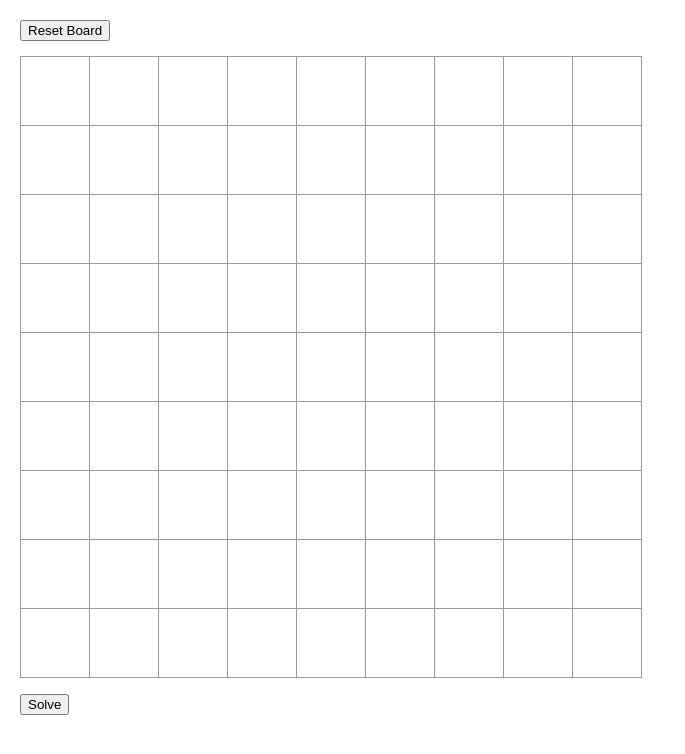
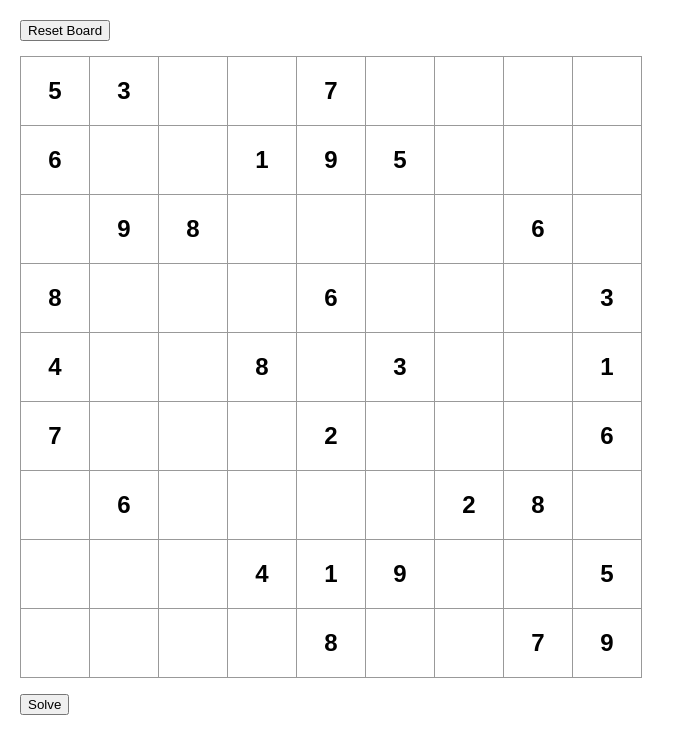
Before and after one commit to Malemm/ds-algo-impl, a React (Create React App) app in the folder sudoku-solver-react/: page / in a window 1280 px wide. Shown: the top 754 px of the page, without its empty margins (0-685 px from the left). Built offline with nearby package versions, Linux system fonts and the light colour scheme.

Commit message:
functional

```diff
--- a/sudoku-solver-react/src/App.js
+++ b/sudoku-solver-react/src/App.js
@@ -13,13 +13,36 @@ const inputBoardOriginal =
   ['', '', '', '', '', '', '', '', ''],
   ['', '', '', '', '', '', '', '', '']]
 
+const hardCodedSudoku =
+  [['5', '3', '', '', '7', '', '', '', ''],
+  ['6', '', '', '1', '9', '5', '', '', ''],
+  ['', '9', '8', '', '', '', '', '6', ''],
+  ['8', '', '', '', '6', '', '', '', '3'],
+  ['4', '', '', '8', '', '3', '', '', '1'],
+  ['7', '', '', '', '2', '', '', '', '6'],
+  ['', '6', '', '', '', '', '2', '8', ''],
+  ['', '', '', '4', '1', '9', '', '', '5'],
+  ['', '', '', '', '8', '', '', '7', '9']]
+
+/**
+ * Cell React component
+ * @param {*} props
+ * @returns
+ */
 function Cell(props) {
   return (
     <input type="text" className="square" id={`cell${props.x}${props.y}`} name={`cell${props.x}${props.y}`} defaultValue={props.value} readOnly={props.readOnly} style={props.fixedCell ? { backgroundColor: 'grey' } : { backgroundColor: null }} />
   );
 }
 
+/**
+ * Board React component
+ */
 class Board extends React.Component {
+  /**
+   * Input form submission handler
+   * @param {*} event
+   */
   onSubmit(event) {
     // obtain input
     event.preventDefault();
@@ -33,6 +56,14 @@ class Board extends React.Component {
     this.props.onSubmit(JSON.parse(JSON.stringify(inputBoardOriginal)));
   }
 
+  /**
+   * Render each cell of the sudoku board
+   * @param {*} x
+   * @param {*} y
+   * @param {*} value
+   * @param {*} readOnly
+   * @returns
+   */
   renderCell(x, y, value, readOnly) {
     return (
       <Cell
@@ -48,7 +79,7 @@ class Board extends React.Component {
   render() {
     return (
       <div>
-        {this.props?.solutionNum > 0 && <p>Solution: {this.props.solutionCount}</p>}
+        {this.props?.solutionNum > 0 && <p>Solution: {this.props.solutionNum}</p>}
         <form onSubmit={(event) => this.onSubmit(event)}>
           {[0, 1, 2, 3, 4, 5, 6, 7, 8].map((i, iindex) => {
 
@@ -75,10 +106,14 @@ class Board extends React.Component {
   }
 }
 
+/**
+ * Root component
+ */
 class Sudoku extends React.Component {
   constructor(props) {
     super(props);
-    this.emptyBoard =
+
+    this.inputBoard =
       [['', '', '', '', '', '', '', '', ''],
       ['', '', '', '', '', '', '', '', ''],
       ['', '', '', '', '', '', '', '', ''],
@@ -89,20 +124,54 @@ class Sudoku extends React.Component {
       ['', '', '', '', '', '', '', '', ''],
       ['', '', '', '', '', '', '', '', '']]
 
+    // for testing
+    this.inputBoard = hardCodedSudoku;
+
+    this.solutions = []
+
     this.state = {
-      board: JSON.parse(JSON.stringify(this.emptyBoard)),
+      board: JSON.parse(JSON.stringify(this.inputBoard)),
       solutionCount: 0,
       invalidBoard: false
     }
   }
 
+  /**
+   * To check consistency on input sudoku
+   * @returns
+   */
+  checkBoardConsistency() {
+    let count = 0;
+    for (let i = 0; i < 9; i++) {
+      for (let j = 0; j < 9; j++) {
+        if (!['', '1', '2', '3', '4', '5', '6', '7', '8', '9'].includes(this.inputBoard[i][j])) {
+          return false;
+        }
+        if (this.inputBoard[i][j] !== '') {
+          count++
+        }
+      }
+    }
+
+    if (count < 20) {
+      // system might crash if tried to generate solution for such cases
+      return false;
+    }
+    return true;
+  }
+
+  /**
+   * Handle sudoku submission
+   * @param {*} inputBoard
+   * @returns
+   */
   handleSubmit(inputBoard) {
+    this.inputBoard = inputBoard
 
     // validate input board; do not continue if board is invalid
-    if (!checkBoardConsistency(inputBoard)) {
+    if (!this.checkBoardConsistency()) {
       clearSolutions();
       this.setState({
-        board: inputBoard,
         invalidBoard: true
       })
       return;
@@ -111,7 +180,12 @@ class Sudoku extends React.Component {
     clearSolutions();
 
     // solve sudoku
-    solve(inputBoard, this.state.solutionCount);
+    this.solve();
+
+    // display solutions
+    for (let i = 0; i < this.solutions.length; i++) {
+      displaySolution(this.solutions[i], i + 1)
+    }
 
     if (this.state.invalidBoard)
       this.setState({
@@ -120,19 +194,97 @@ class Sudoku extends React.Component {
 
   }
 
+  /**
+   * solve - recursive backtracking algorithm
+   * @returns
+   */
+  solve() {
+    for (let x = 0; x < 9; x++) {
+      for (let y = 0; y < 9; y++) {
+        if (this.inputBoard[x][y] === '') {
+          for (let value = 1; value <= 9; value++) {
+            if (this.canWePut(x, y, '' + value)) {
+              this.inputBoard[x][y] = '' + value
+              this.solve()
+              this.inputBoard[x][y] = ''
+            }
+          }
+          return;
+        }
+      }
+    }
+
+    // save the solution
+    this.solutions.push(JSON.parse(JSON.stringify(this.inputBoard)))
+  }
+
+  /**
+   * canWePut - to check if a value can be put in a given position
+   * @param {*} x
+   * @param {*} y
+   * @param {*} value
+   * @returns
+   */
+  canWePut(x, y, value) {
+    // check rows
+    for (let i = 0; i < 9; i++) {
+      if (this.inputBoard[x][i] === value) {
+        return false
+      }
+    }
+
+    // check columns
+    for (let j = 0; j < 9; j++) {
+      if (this.inputBoard[j][y] === value) {
+        return false
+      }
+    }
+
+    // check the sub-square
+    let x_start = Math.floor(x / 3) * 3
+    let y_start = Math.floor(y / 3) * 3
+    for (let i = x_start; i < x_start + 3; i++) {
+      for (let j = y_start; j < y_start + 3; j++) {
+        if (this.inputBoard[i][j] === value) {
+          return false
+        }
+      }
+    }
+
+    return true
+  }
+
+  /**
+   * Reset the board.
+   */
   resetBoard() {
     clearSolutions();
     this.setState({
       invalidBoard: false
     })
     // below is not working
-    // let emptyBoard = JSON.parse(JSON.stringify(this.emptyBoard))
+    // let emptyBoard = JSON.parse(JSON.stringify(hardCodedSudoku))
     // this.setState({
     //   board: emptyBoard
     // })
+
+    // this is a work around
+    // for (let i = 0; i < 9; i++) {
+    //   for (let j = 0; j < 9; j++) {
+    //     const cell = document.getElementById(`cell${i}${j}`);
+    //     cell.value = hardCodedSudoku[i][j]
+    //   }
+    // }
     const cells = document.getElementsByClassName("square");
     for (let i = 0; i < cells.length; i++) {
       cells[i].value = ''
+    }
+
+    // reset inputBoardOriginal
+    for (let i = 0; i < 9; i++) {
+      for (let j = 0; j < 9; j++) {
+        inputBoardOriginal[i][j] = ''
+      }
     }
   }
 
@@ -158,10 +310,11 @@ class Sudoku extends React.Component {
   }
 }
 
-function solve(inputBoard, solutionCount) {
-  displaySolution(inputBoard, solutionCount);
-}
-
+/**
+ * Creates new DIVs and appends solution boards
+ * @param {*} board
+ * @param {*} solutionCount
+ */
 function displaySolution(board, solutionCount) {
   const solutionsDiv = document.getElementById('solutions')
   const solution = document.createElement("div")
@@ -169,8 +322,8 @@ function displaySolution(board, solutionCount) {
   solution.id = solutionId
   solutionsDiv.appendChild(solution)
 
-  const root = ReactDOM.createRoot(document.getElementById(solutionId))
-  root.render(
+  const solutionComp = ReactDOM.createRoot(document.getElementById(solutionId))
+  solutionComp.render(
     <React.StrictMode>
       <Board
         boardContent={board}
@@ -181,17 +334,9 @@ function displaySolution(board, solutionCount) {
   )
 }
 
-function checkBoardConsistency(board) {
-  for (let i = 0; i < 9; i++) {
-    for (let j = 0; j < 9; j++) {
-      if (!['', '1', '2', '3', '4', '5', '6', '7', '8', '9'].includes(board[i][j])) {
-        return false;
-      }
-    }
-  }
-  return true;
-}
-
+/**
+ * Remove the solution boards/DIVs
+ */
 function clearSolutions() {
   // clear previous solution from UI
   const solutionsDiv = document.getElementById('solutions')
```
